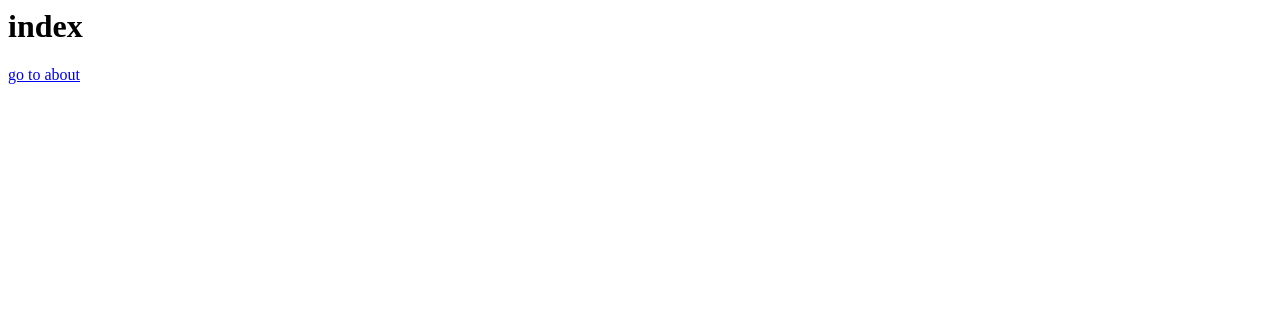
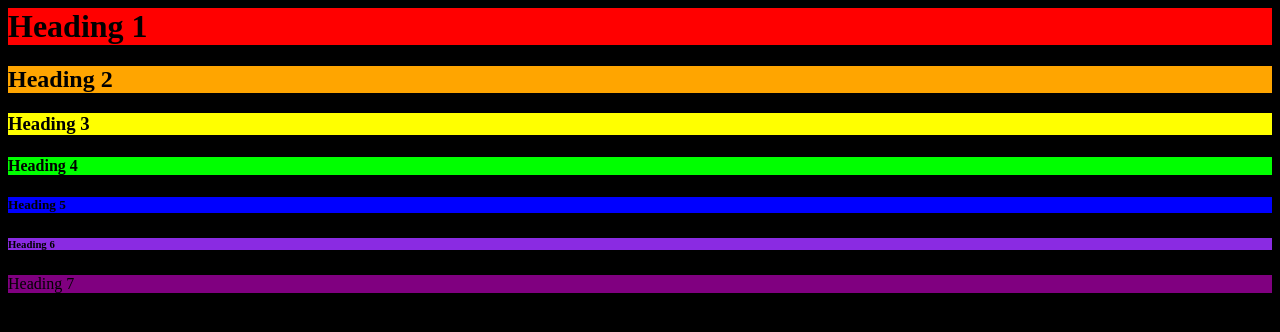
Before and after one commit to mhmdasadi710/homework, a plain HTML site: page index.html in a window 1280 px wide. Drawn offline with Linux system fonts and the light colour scheme.

Commit message:
Add files via upload

```diff
--- a/index.html
+++ b/index.html
@@ -1,7 +1,46 @@
 <html>
-    <head></head>
-    <body>
-        <h1> index</h1>
+    <head>
+        <style>
+            body {
+                background-color: #000;
+            }
+
+            h1 {
+                background-color: red;
+            }
+            h2 {
+                background-color: orange;
+            }
+            h3 {
+                background-color: yellow;
+            }
+            h4 {
+                background-color: #0f0;
+            }
+            h5 {
+                background-color: rgb(0, 0, 255);
+            }
+            h6 {
+                background-color: blueviolet;
+            }
+            p {
+                background-color: purple;
+            }
+
+        </style>
+
+    </head>
+
+     <body>
+         <h1>Heading 1</h1>
+         <h2>Heading 2</h2>
+         <h3>Heading 3</h3>
+         <h4>Heading 4</h4>
+         <h5>Heading 5</h5>
+         <h6>Heading 6</h6>
+         <p>Heading 7</p>
+
     </body>
+
+
 </html>
-<a href="./about.html">go to about</a>
```
